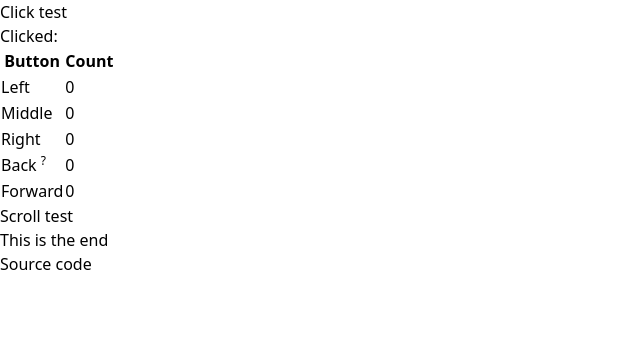
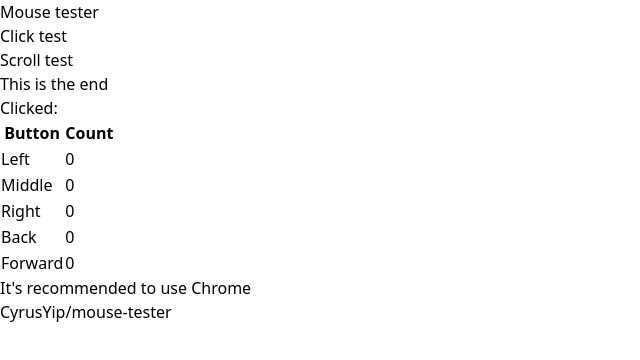
Before and after one commit to CyrusYip/mouse-tester, a React (Vite) app: page / in a window 1280 px wide. Shown: the top 360 px of the page, without its empty margins (0-640 px from the left). Built offline with nearby package versions, Linux system fonts and the light colour scheme.

Commit message:
style: fixed header/footer, two column <main>

```diff
--- a/src/App.jsx
+++ b/src/App.jsx
@@ -31,7 +31,7 @@ function App() {
     e.preventDefault()
   }
   useEffect(() => {
-    // Disable back button and forward button
+    // Avoid changing history when clicking forward/back buttons
     history.pushState(null, document.title, location.href)
     window.addEventListener('popstate', () => {
       history.pushState(null, document.title, location.href)
@@ -40,17 +40,25 @@ function App() {
 
   return (
     <>
-      <div className='flex flex-col items-center justify-center min-h-dvh py-4 text-2xl'>
-        <div> {/* Wrapper */}
-          <button className='bg-blue-500 hover:bg-blue-600 text-white font-semibold py-3 px-6 rounded' onMouseDown={handleMouseDown} onContextMenu={handleContextMenu}>Click test</button>
+      <div className='flex flex-col items-center justify-between min-h-vh min-h-dvh py-4 text-2xl'> {/* Fixed header/footer, center main */}
+        <header>
+          <h1 className='font-bold text-3xl'>Mouse tester</h1>
+        </header>
+        <main className='grid grid-cols-2 grid-rows-2 gap-4'> {/* Two-column layout */}
+          <button className='bg-blue-500 hover:bg-blue-600 text-white font-semibold col-start-1 row-start-1' onMouseDown={handleMouseDown} onContextMenu={handleContextMenu}>Click test</button>
+          <div className='border h-[112px] px-2 overflow-y-auto col-start-1 row-start-2'>
+            <p className='text-center font-semibold text-blue-500'>Scroll test</p>
+            <div className='h-[1000px]'></div>
+            <p className='text-center font-semibold text-blue-500'>This is the end</p>
+          </div>
           {/* Status */}
-          <div>
+          <div className='col-start-2 row-start-1 row-span-2'>
             <p>Clicked: {lastClicked}</p>
-            <table className='border mt-1'>
+            <table className='border'>
               <thead>
                 <tr>
-                  <th scope="col" className='border text-left'>Button</th>
-                  <th scope="col" className='border text-left'>Count</th>
+                  <th scope="col" className='border text-left font-semibold'>Button</th>
+                  <th scope="col" className='border text-left font-semibold'>Count</th>
                 </tr>
               </thead>
               <tbody>
@@ -67,7 +75,7 @@ function App() {
                   <td className='border'>{buttonCounts.right}</td>
                 </tr>
                 <tr>
-                  <td className='border'>Back <sup className='hover:cursor-help' title="Detection of back button and forward button doesn't work on Firefox">?</sup></td>
+                  <td className='border'>Back</td>
                   <td className='border'>{buttonCounts.back}</td>
                 </tr>
                 <tr>
@@ -77,13 +85,11 @@ function App() {
               </tbody>
             </table>
           </div>
-          <div className='border h-[100px] mt-8 px-2 overflow-y-auto'>
-            <p className='text-center font-bold text-blue-500'>Scroll test</p>
-            <div className='h-[1000px]'></div>
-            <p className='text-center font-bold text-blue-500'>This is the end</p>
-          </div>
-          <p className='text-blue-500 mt-8'><a href="https://github.com/CyrusYip/mouse-tester/">Source code</a></p>
-        </div>
+        </main>
+        <footer className='text-center'>
+          <p title='Detection of back/forward buttons does not work on Firefox'>It&apos;s recommended to use Chrome</p>
+          <p className='text-blue-500'><a title='Source code' href="https://github.com/CyrusYip/mouse-tester/">CyrusYip/mouse-tester</a></p>
+        </footer>
       </div>
     </>
   )
```
